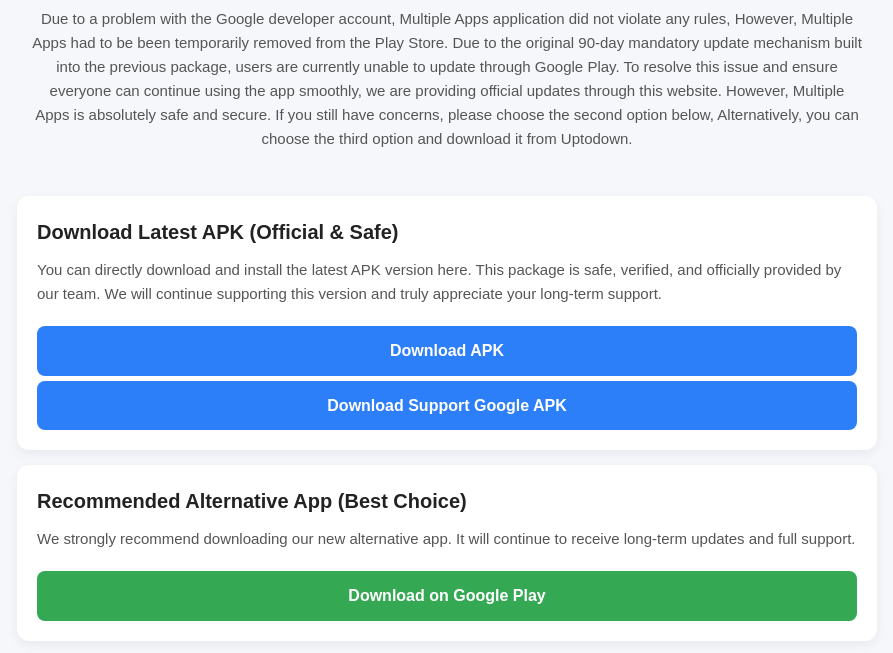
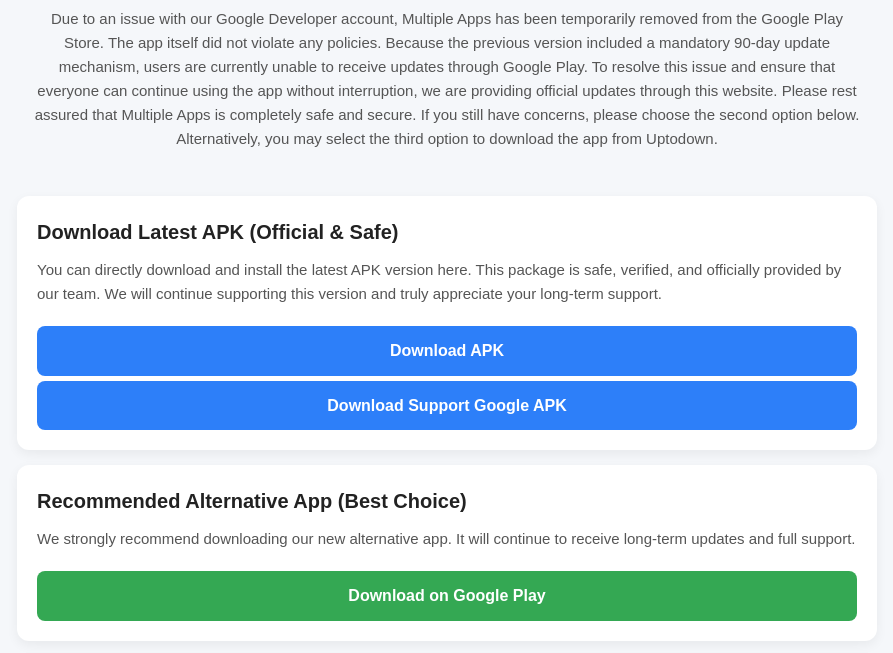
Before and after one commit to multipleapps/multipleapps.github.io, a plain HTML site: page index.html in a window 1280 px wide. Shown: the part 104-757 px from the top of the page, without its empty margins (193-1086 px from the left). Drawn offline with Linux system fonts and the light colour scheme.

Commit message:
Update index.html

```diff
--- a/index.html
+++ b/index.html
@@ -118,9 +118,12 @@
     <header>
         <h1>Official Update for Multiple Apps</h1>
         <p>
-			Due to a problem with the Google developer account, Multiple Apps application did not violate any rules, However, Multiple Apps had to be been temporarily removed from the Play Store. Due to the original 90-day mandatory update mechanism built into the previous package, users are currently unable to update through Google Play.
-            To resolve this issue and ensure everyone can continue using the app smoothly, we are providing official updates through this website. However, Multiple Apps is absolutely safe and secure. If you still have concerns, please choose the second option below, Alternatively, you can choose the third option and download it from Uptodown.
-        </p>
+			Due to an issue with our Google Developer account, Multiple Apps has been temporarily removed from the Google Play Store. The app itself did not violate any policies.
+			Because the previous version included a mandatory 90-day update mechanism, users are currently unable to receive updates through Google Play.
+			To resolve this issue and ensure that everyone can continue using the app without interruption, we are providing official updates through this website.
+			Please rest assured that Multiple Apps is completely safe and secure.
+			If you still have concerns, please choose the second option below. Alternatively, you may select the third option to download the app from Uptodown.
+		</p>
     </header>
 
     <div class="card">
```
